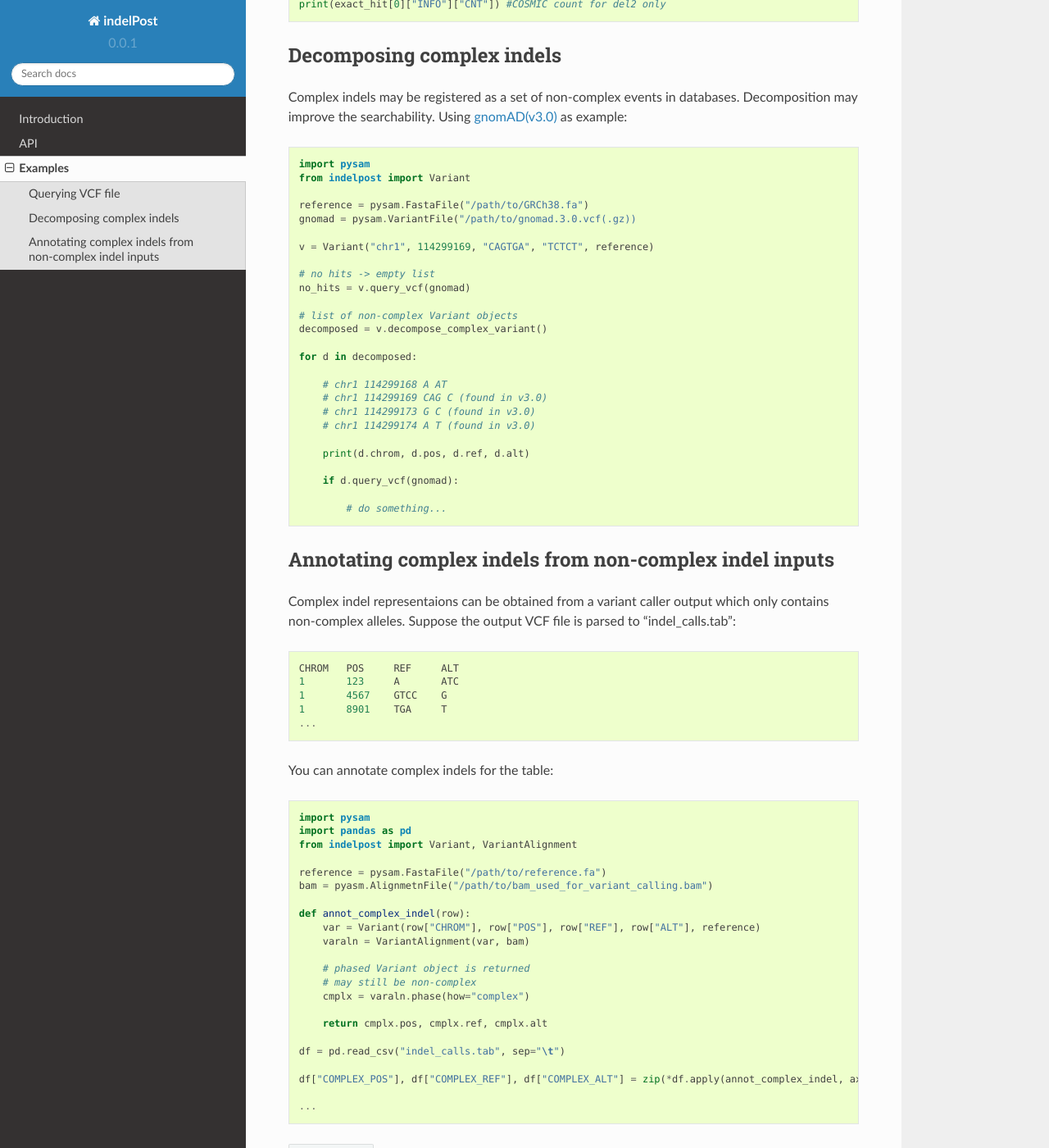
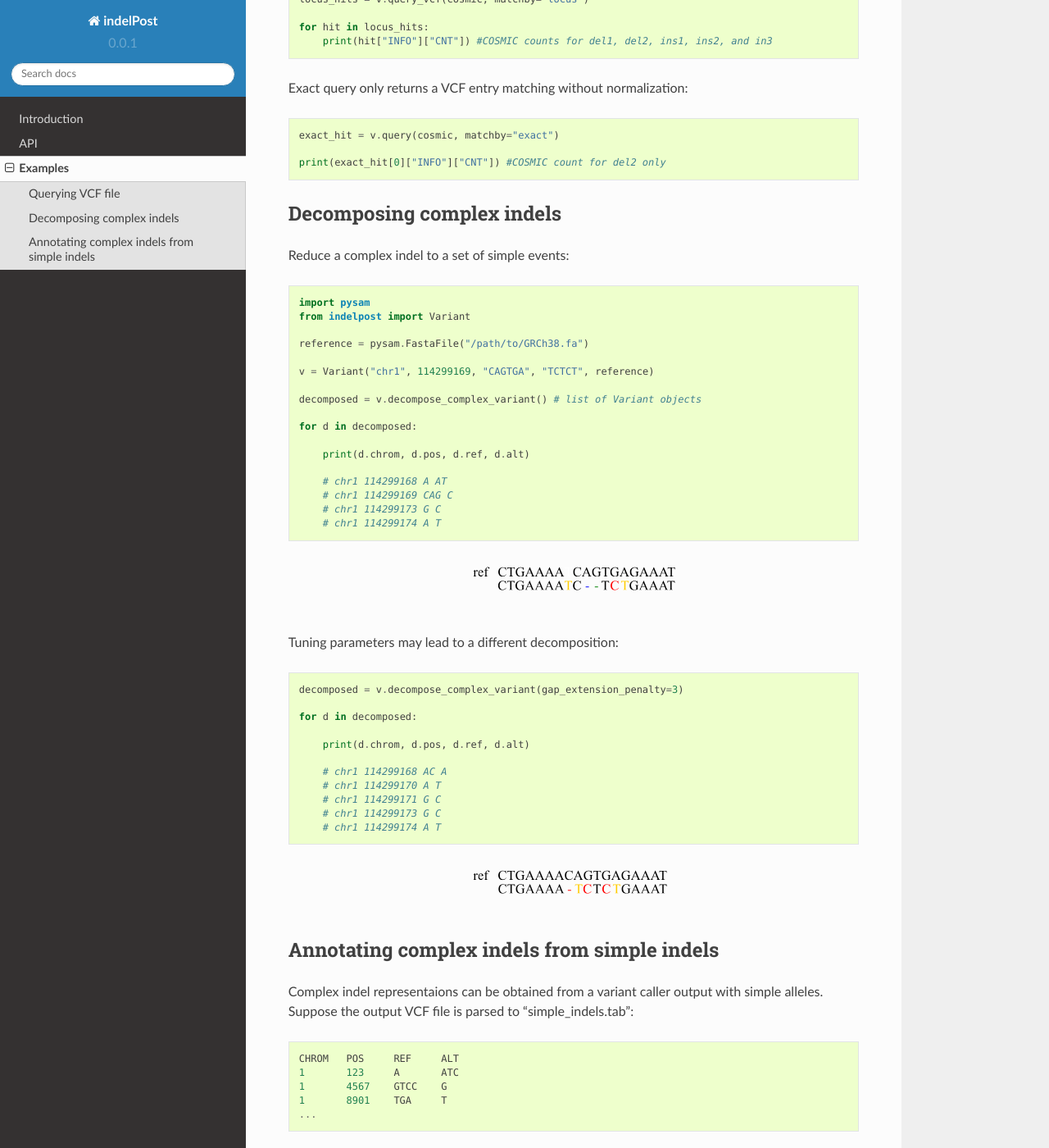
Before and after one commit to stjude/indelPost, a Sphinx documentation site: the page built from docs/examples.rst, in a window 1280 px wide and 1400 px high, scrolled down 853 px. Shown: the whole window at 82% size. Built offline with Sphinx 7.4.7 and the Read the Docs theme 2.0.0, drawn with Linux system fonts in a browser that asks for light colours; some of the changed text lies outside the part shown.

Commit message:
repo cleaned

```diff
--- a/docs/examples.rst
+++ b/docs/examples.rst
@@ -23,22 +23,25 @@
     reference = pysam.FastaFile("/path/to/GRCh38.fa")
     cosmic = pysam.VariantFile("/path/to/cosmic.v89.vcf(.gz)")
 
-    # suppose your input is del2
+    # del2
     v = Variant("17", 31224665, "CC", "C", reference)
 
-    # query by normalization (default)
+Normalization query (default) returns VCF entries that are identical after normalization::
+
     norm_hits = v.query_vcf(cosmic)
 
     for hit in norm_hits:
         print(hit["INFO"]["CNT"]) #COSMIC counts for del1 and del2
 
-    # query for normalized genomic coordinate
+Locus query returns VCF entries located at the normalized genomic locus::
+
     locus_hits = v.query_vcf(cosmic, matchby="locus")
 
     for hit in locus_hits:
         print(hit["INFO"]["CNT"]) #COSMIC counts for del1, del2, ins1, ins2, and in3
 
-    # exact match (no normalization)
+Exact query only returns a VCF entry matching without normalization::
+
     exact_hit = v.query(cosmic, matchby="exact")
 
     print(exact_hit[0]["INFO"]["CNT"]) #COSMIC count for del2 only
@@ -47,41 +50,59 @@
 
 Decomposing complex indels
 --------------------------
-Complex indels may be registered as a set of non-complex events in databases.
-Decomposition may improve the searchability. Using `gnomAD(v3.0) <https://gnomad.broadinstitute.org>`__ as example::
+Reduce a complex indel to a set of simple events::
 
     import pysam
     from indelpost import Variant
 
     reference = pysam.FastaFile("/path/to/GRCh38.fa")
-    gnomad = pysam.VariantFile("/path/to/gnomad.3.0.vcf(.gz))
 
     v = Variant("chr1", 114299169, "CAGTGA", "TCTCT", reference)
 
-    # no hits -> empty list
-    no_hits = v.query_vcf(gnomad)
-
-    # list of non-complex Variant objects
-    decomposed = v.decompose_complex_variant()
+    decomposed = v.decompose_complex_variant() # list of Variant objects
 
     for d in decomposed:
 
+        print(d.chrom, d.pos, d.ref, d.alt)
+
         # chr1 114299168 A AT
-        # chr1 114299169 CAG C (found in v3.0)
-        # chr1 114299173 G C (found in v3.0)
-        # chr1 114299174 A T (found in v3.0)
+        # chr1 114299169 CAG C
+        # chr1 114299173 G C
+        # chr1 114299174 A T
+
+
+.. image:: cplx_1.svg
+   :width: 400
+   :height: 40
+   :align: center
+
+|
+
+Tuning parameters may lead to a different decomposition::
+
+    decomposed = v.decompose_complex_variant(gap_extension_penalty=3)
+
+    for d in decomposed:
 
         print(d.chrom, d.pos, d.ref, d.alt)
 
-        if d.query_vcf(gnomad):
+        # chr1 114299168 AC A
+        # chr1 114299170 A T
+        # chr1 114299171 G C
+        # chr1 114299173 G C
+        # chr1 114299174 A T
 
-            # do something...
+.. image:: cplx_2.svg
+    :width: 400
+    :height: 40
+    :align: center
 
+|
 
-Annotating complex indels from non-complex indel inputs
+Annotating complex indels from simple indels
 -------------------------------------------------------
-Complex indel representaions can be obtained from a variant caller output which only contains non-complex alleles.
-Suppose the output VCF file is parsed to "indel_calls.tab"::
+Complex indel representaions can be obtained from a variant caller output with simple alleles.
+Suppose the output VCF file is parsed to "simple_indels.tab"::
 
     CHROM   POS     REF     ALT
     1       123     A       ATC
@@ -89,7 +110,7 @@
     1       8901    TGA     T
     ...
 
-You can annotate complex indels for the table::
+Annotate complex indels for the table::
 
     import pysam
     import pandas as pd
@@ -99,16 +120,14 @@
     bam = pyasm.AlignmetnFile("/path/to/bam_used_for_variant_calling.bam")
 
     def annot_complex_indel(row):
-        var = Variant(row["CHROM"], row["POS"], row["REF"], row["ALT"], reference)
-        varaln = VariantAlignment(var, bam)
+        v = Variant(row["CHROM"], row["POS"], row["REF"], row["ALT"], reference)
+        valn = VariantAlignment(v, bam)
 
-        # phased Variant object is returned
-        # may still be non-complex
-        cmplx = varaln.phase(how="complex")
+        v_cplx = v.phase(how="complex") # v_cplx may be simple
 
-        return cmplx.pos, cmplx.ref, cmplx.alt
+        return v_cplx.pos, v_cplx.ref. v_cplx.alt
 
-    df = pd.read_csv("indel_calls.tab", sep="\t")
+    df = pd.read_csv("simple_indels.tab", sep="\t")
 
     df["COMPLEX_POS"], df["COMPLEX_REF"], df["COMPLEX_ALT"] = zip(*df.apply(annot_complex_indel, axis=1))
 
--- a/docs/index.rst
+++ b/docs/index.rst
@@ -15,7 +15,8 @@
 .. toctree::
    :maxdepth: 2
 
-   indelpost_api.rst
+   intro.rst
+   api.rst
    examples.rst
 
 
--- /dev/null
+++ b/docs/intro.rst
@@ -0,0 +1,77 @@
+Introduction
+============
+
+Small insertions/deletions (indels < 50 bp) can be represented differently between mappers and variant callers, or in the flanking sequence context.
+indelPost harmonizes these inter-mapper, inter-caller, and inter-read alignment ambiguities via realignment and phasing to facilitate indel processing.
+
+As an example, consider an inter-mapper ambiguity problem in DNA/RNA mappings.
+Suppose that you want to test the expression of the DNA indels:
+
+.. image:: dna.svg
+   :width: 400
+   :height: 400
+   :align: center
+
+|
+
+Matching the DNA indels to the corresponding transcriptome data is non-trivial as the indels are aligned differently in the RNA-Seq:
+
+.. image:: rna.svg
+   :width: 400
+   :height: 400
+   :align: center
+
+|
+
+To test the expression, first prepare inputs::
+
+    import pysam
+    from indelpost import Variant, VariantAlignment
+
+    # reference as pysam's FastaFile object
+    reference = pysam.FastaFile("/path/to/reference.fa")
+
+    # RNA-Seq BAM as pysam's AlignmentFile object
+    bam = pysam.AlignmentFile("/path/to/RNASeq.bam")
+
+
+Make a :class:`~indelpost.Variant` object to represent the target indel (the 2nd indel as example)::
+
+    v = Variant("chrN", 9, "T", "TCCGTA", reference)
+
+Next, make a :class:`~indelpost.VariantAlignment` object.
+Upon creation, the :class:`~indelpost.VariantAlignment` object realigns the RNA-Seq reads to find the target indel::
+
+    valn = VariantAlignment(v, bam)
+
+Now, check the expression by :meth:`~indelpost.VariantAlignment.count_alleles()`::
+
+    cnt = valn.count_alleles()
+    print(cnt)
+
+The alignment equivalency of the first DNA indel, the second DNA indel, and the RNA indel can be tested::
+
+    # first DNA indel
+    first = Variant("chrN", 8, "G", "GCCAC", reference)
+    valn_by_first = VariantAlignment(first, bam)
+
+    # indel in RNA-Seq
+    rna = Variant("chrN", 8, "G", "GCCACTCCGT", reference)
+    valn_by_rna = VariantAlignment(rna, bam)
+
+    # True
+    valn == valn_by_first == valn_by_rna
+
+
+These indels are equivalent because they have the same phased indel representation. :meth:`~indelpost.VariantAlignment.phase()` returns
+a :class:`~indelpost.Variant` representing the complex indel representation::
+
+    v_phased = valn.phase() # same result for the other 2 objects.
+
+    print(v_phased.chrom, v_phased.pos, v_phased.ref, v_phased.alt)
+
+The last line outputs::
+
+    "chrN", 9, "T", "CCACTCCGTA"
+
+See more Usage  :ref:`examples` .
```
Also changed, not shown: other parts of docs/examples.rst (+1 -1 lines), README.md (+0 -2 lines), docs/api.rst (added, +28 -0 lines), docs/indelpost_api.rst (deleted, +0 -99 lines), docs/cplx_1.svg (added), docs/cplx_2.svg (added), docs/indel_ambiguities.png (deleted), docs/indel_ambiguities.svg (deleted), docs/nf1.svg, 4 other files.
